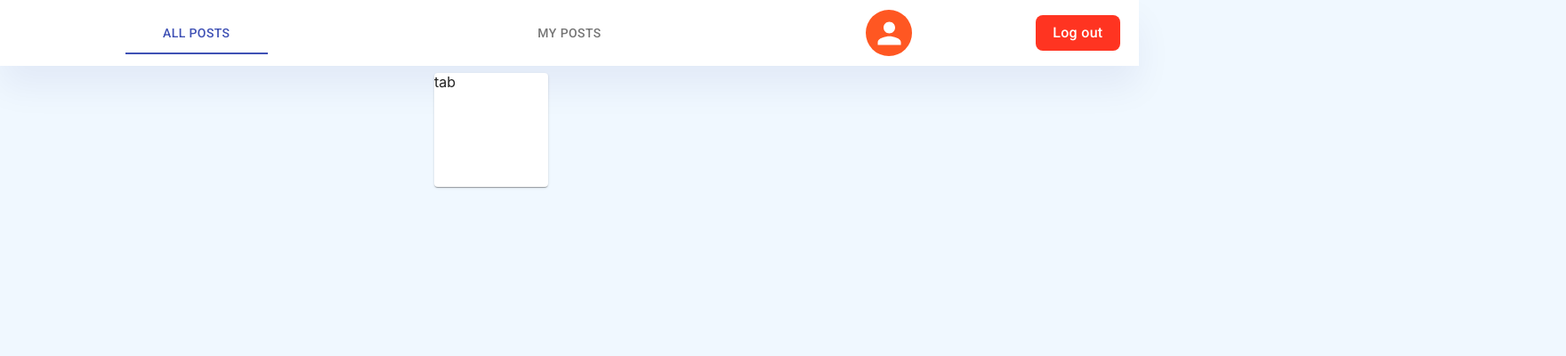
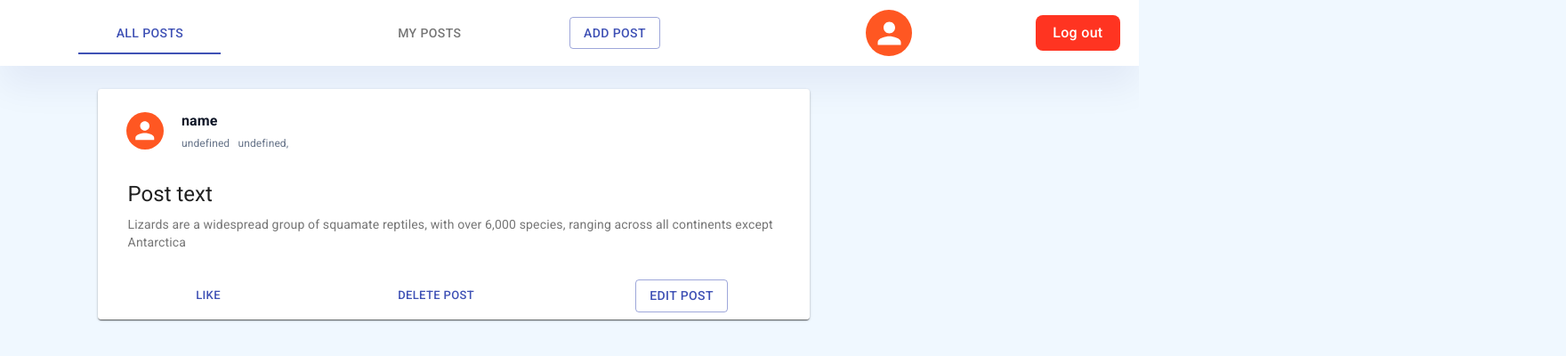
Before and after one commit to Teja-sudo/facebook_posts, a React (Create React App) app: page /home in a window 1280 px wide. Shown: the top 400 px of the page at 89% size, 1760 px wide, since content can reach past the window. Built offline with nearby package versions, Linux system fonts and the light colour scheme; no server answers.

Commit message:
added card

```diff
--- /dev/null
+++ b/src/components/DialogBox.js
@@ -0,0 +1,53 @@
+import React from 'react';
+import Button from '@material-ui/core/Button';
+import TextField from '@material-ui/core/TextField';
+import Dialog from '@material-ui/core/Dialog';
+import DialogActions from '@material-ui/core/DialogActions';
+import DialogContent from '@material-ui/core/DialogContent';
+import DialogContentText from '@material-ui/core/DialogContentText';
+import DialogTitle from '@material-ui/core/DialogTitle';
+
+export default function DialogBox({buttonName='Add post'}) {
+  const [open, setOpen] = React.useState(false);
+
+  const handleClickOpen = () => {
+    setOpen(true);
+  };
+
+    const handleClose = (e) => {
+      console.log(e?.target)
+    setOpen(false);
+  };
+
+  return (
+    <div>
+      <Button variant="outlined" color="primary" onClick={handleClickOpen}>
+        {buttonName}
+      </Button>
+      <Dialog fullWidth open={open} onClose={handleClose} aria-labelledby="form-dialog-title">
+        <DialogTitle id="form-dialog-title">{buttonName}</DialogTitle>
+        <DialogContent>
+          <DialogContentText>
+            Write your post content here.
+          </DialogContentText>
+          <TextField
+            autoFocus
+            margin="dense"
+            id="name"
+            label="Post text"
+            type="text"
+            fullWidth
+          />
+        </DialogContent>
+        <DialogActions>
+          <Button onClick={handleClose} color="primary">
+            Cancel
+          </Button>
+          <Button onClick={handleClose} color="primary">
+            {buttonName}
+          </Button>
+        </DialogActions>
+      </Dialog>
+    </div>
+  );
+}
--- a/src/components/Loader.js
+++ b/src/components/Loader.js
@@ -8,16 +8,17 @@ const useStyles = makeStyles((theme) => ({
     width: '50%',
     height: '100vh',
     overflow: 'hidden',
-    zIndex: 100
+    zIndex: 10000
   },
   img: {
     top: '34% !important',
-    left: '44% !important',
+    left: '20% !important',
     justifyContent: 'center',
     textAlign: 'center',
     alignItems: 'center',
     position: 'absolute',
-    width: '16%',
+    width: '20%',
+    zIndex: 10000
   },
 }));
 
--- a/src/components/TabComponent.js
+++ b/src/components/TabComponent.js
@@ -1,25 +1,78 @@
-import React from 'react';
+import React, { useState } from 'react';
 import { makeStyles } from '@material-ui/core/styles';
 import Paper from '@material-ui/core/Paper';
+import Loader from './Loader';
+import ProfileCard from './ProfileCard';
+import Card from '@material-ui/core/Card';
+import CardActionArea from '@material-ui/core/CardActionArea';
+import CardActions from '@material-ui/core/CardActions';
+import CardContent from '@material-ui/core/CardContent';
+import CardMedia from '@material-ui/core/CardMedia';
+import Button from '@material-ui/core/Button';
+import Typography from '@material-ui/core/Typography';
+import DialogBox from './DialogBox';
 
 const useStyles = makeStyles((theme) => ({
   root: {
-    display: 'flex',
-    flexWrap: 'wrap',
-    '& > *': {
-      margin: theme.spacing(1),
-      width: theme.spacing(16),
-      height: theme.spacing(16),
-    },
   },
+  paperRoot: {
+    maxWidth:'50rem',
+     position: "absolute",
+  top: "100px !important",
+  left: "110px"
+  },
+  cardActionsRoot: {
+    justifyContent:'space-around'
+  },
+  profileCard: {
+    marginLeft: '2rem',
+    marginTop:'1.5rem'
+  },
+  cardContent: {
+    marginLeft: '1.1rem',
+    marginTop:'1rem'
+  }
 }));
 
 export default function TabComp(props) {
   const classes = useStyles();
+  const [loading, setLoading] = useState(false);
+
 
   return (
     <div className={classes.root}>
-      <Paper elevation={1} >tab</Paper>
+      {loading && <Loader />}
+      <Paper elevation={1} className={classes.paperRoot}>
+         <Card className={classes.root}>
+          <div >
+            <div className={classes.profileCard}>
+        <ProfileCard
+           header={'name'}
+              postedOn={'user.email'}
+
+              />
+              </div>
+        <CardContent className={classes.cardContent}>
+          <Typography gutterBottom variant="h5" component="h2">
+            Post text
+          </Typography>
+          <Typography variant="body2" color="textSecondary" component="p">
+            Lizards are a widespread group of squamate reptiles, with over 6,000 species, ranging
+            across all continents except Antarctica
+          </Typography>
+        </CardContent>
+      </div>
+      <CardActions className={classes.cardActionsRoot}>
+        <Button size="small" color="primary">
+          Like
+        </Button>
+        <Button size="small" color="primary">
+          Delete post
+            </Button>
+            <DialogBox buttonName="Edit post"/>
+      </CardActions>
+    </Card>
+      </Paper>
     </div>
   );
 }
--- a/src/views/Home.js
+++ b/src/views/Home.js
@@ -9,6 +9,7 @@ import Tabs from '@material-ui/core/Tabs';
 import Tab from '@material-ui/core/Tab';
 import PropTypes from 'prop-types';
 import TabComponent from '../components/TabComponent.js';
+import DialogBox from '../components/DialogBox';
 
 const useStyles = makeStyles((theme) => ({
   root: {
@@ -69,7 +70,7 @@ const useStyles = makeStyles((theme) => ({
 
 }));
 
-const styles = {
+export const styles = {
   card: { justifyContent: 'center' },
   avatar: { height: '52px', width: '52px', fontSize: '26px' },
 
@@ -144,7 +145,7 @@ export default function Home() {
   return (
     <div>
       <Grid container className={classes.wrapper}>
-        <Grid item xs={8}>
+        <Grid item xs={6}>
         <div className={classes.tabsContainer}>
       <Tabs
         value={value}
@@ -158,6 +159,7 @@ export default function Home() {
         </Tabs>
           </div>
         </Grid>
+        <Grid item xs={2}><DialogBox /></Grid>
         <Grid item xs={3}>
           <ProfileCard
               header={user.username}
```
